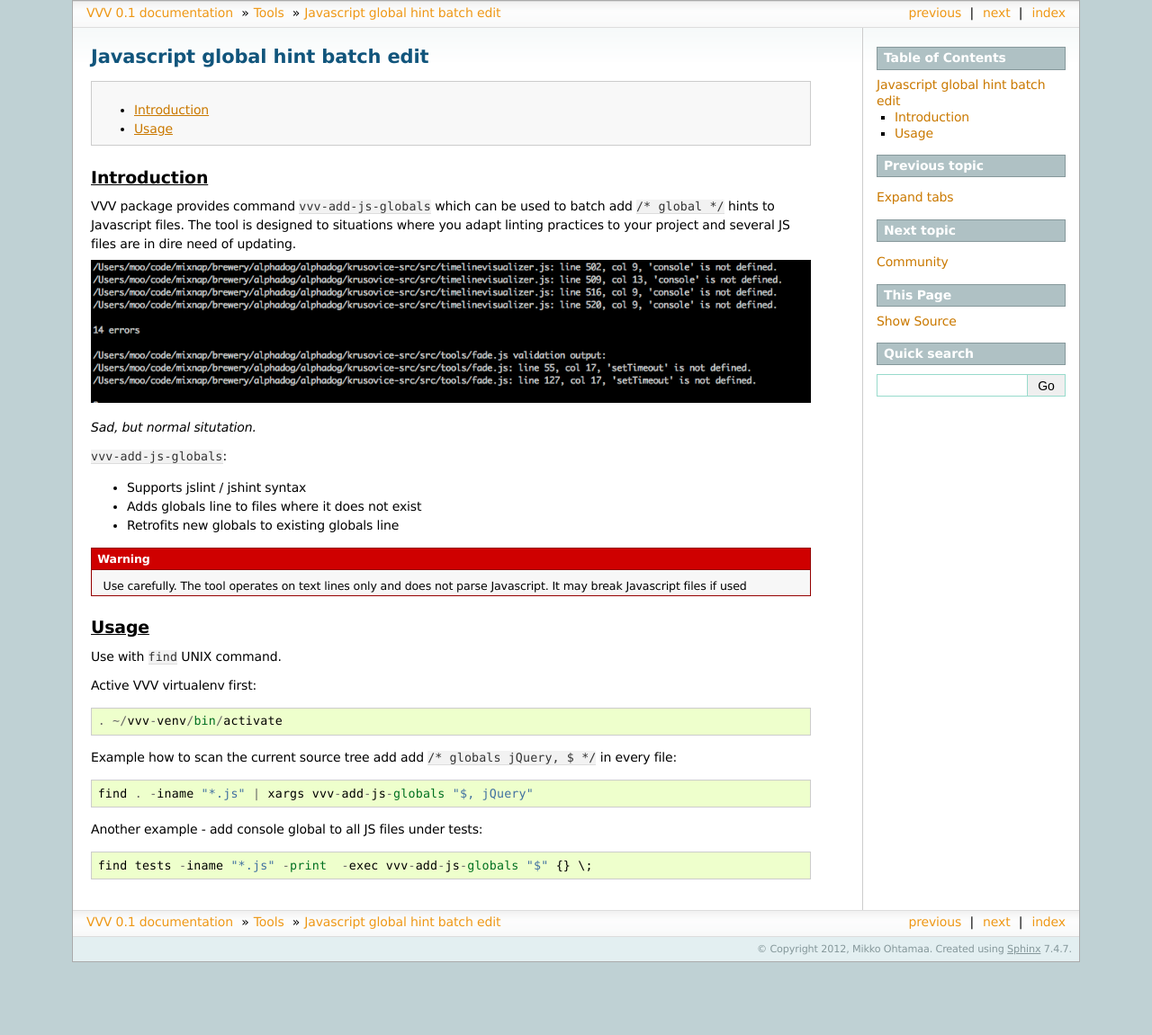
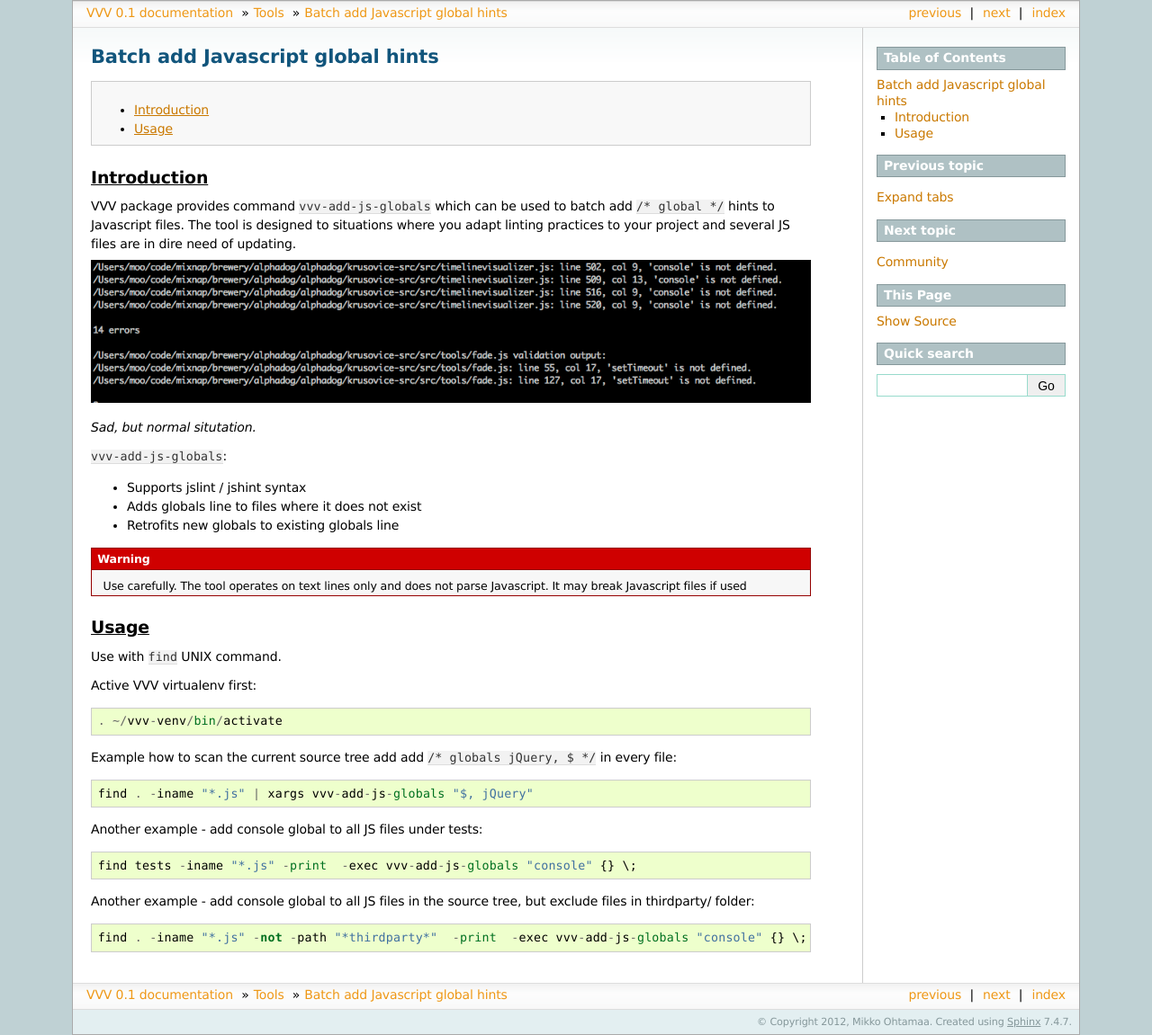
Before and after one commit to miohtama/vvv, a Sphinx documentation site: the page built from docs/source/tools/addjsglobals.rst, in a window 1280 px wide. Shown: the whole page at 90% size. Built offline with Sphinx 7.4.7, drawn with Linux system fonts in a browser that asks for light colours; before the commit the page ends 1070 px from its top, so only the background shows below that.

Commit message:
Print clean-ups, new add-js-global tricks

```diff
--- a/docs/source/tools/addjsglobals.rst
+++ b/docs/source/tools/addjsglobals.rst
@@ -1,5 +1,5 @@
 ========================================================
-Javascript global hint batch edit
+Batch add Javascript global hints
 ========================================================
 
 .. contents :: :local:
@@ -45,4 +45,8 @@ Example how to scan the current source tree add add ``/* globals jQuery, $ */``
 
 Another example - add console global to all JS files under tests::
 
-    find tests -iname "*.js" -print  -exec vvv-add-js-globals "$" {} \;
+    find tests -iname "*.js" -print  -exec vvv-add-js-globals "console" {} \;
+
+Another example - add console global to all JS files in the source tree, but exclude files in thirdparty/ folder::
+
+    find . -iname "*.js" -not -path "*thirdparty*"  -print  -exec vvv-add-js-globals "console" {} \;
```
Also changed, not shown: 1 other file.
